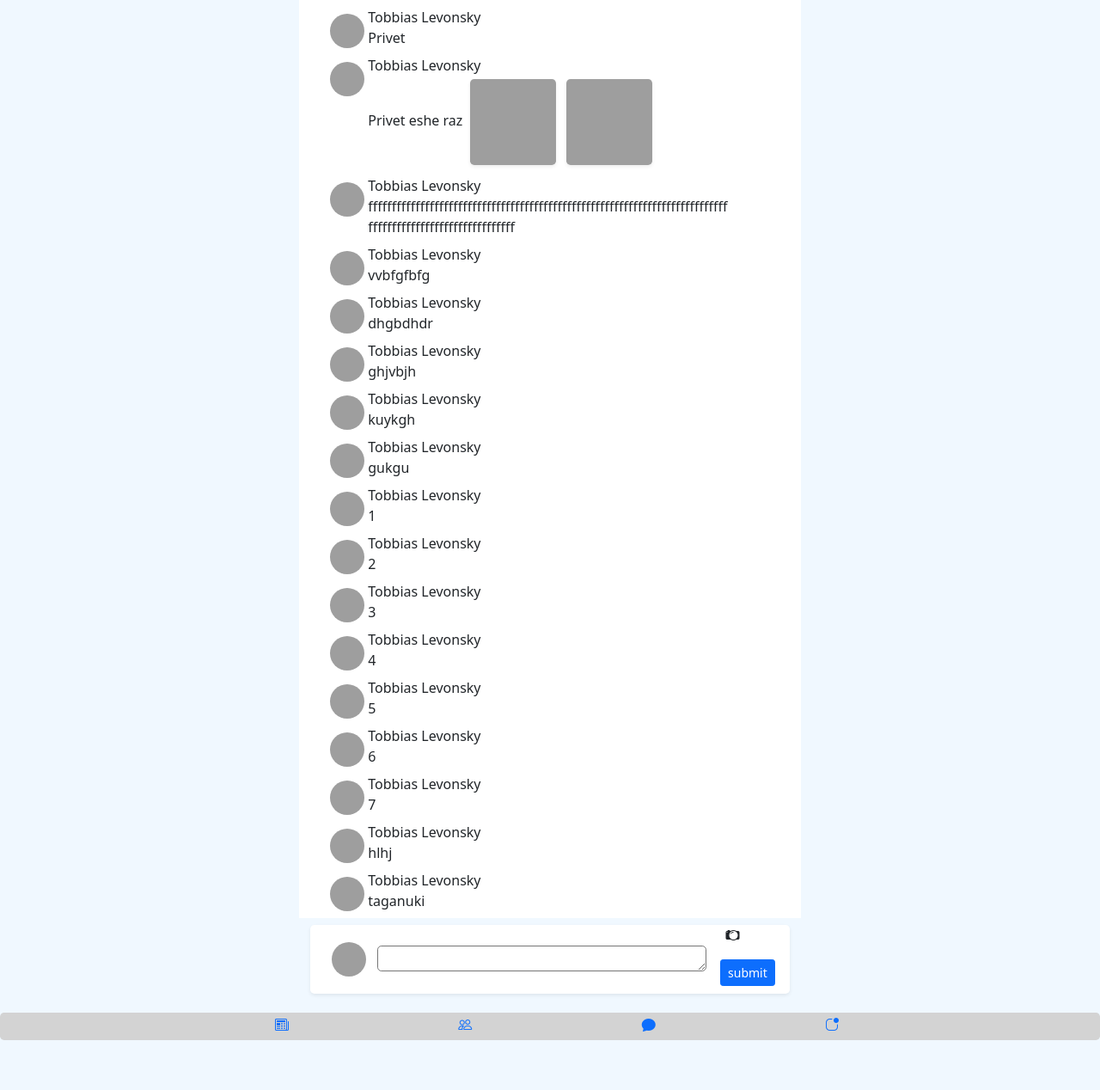
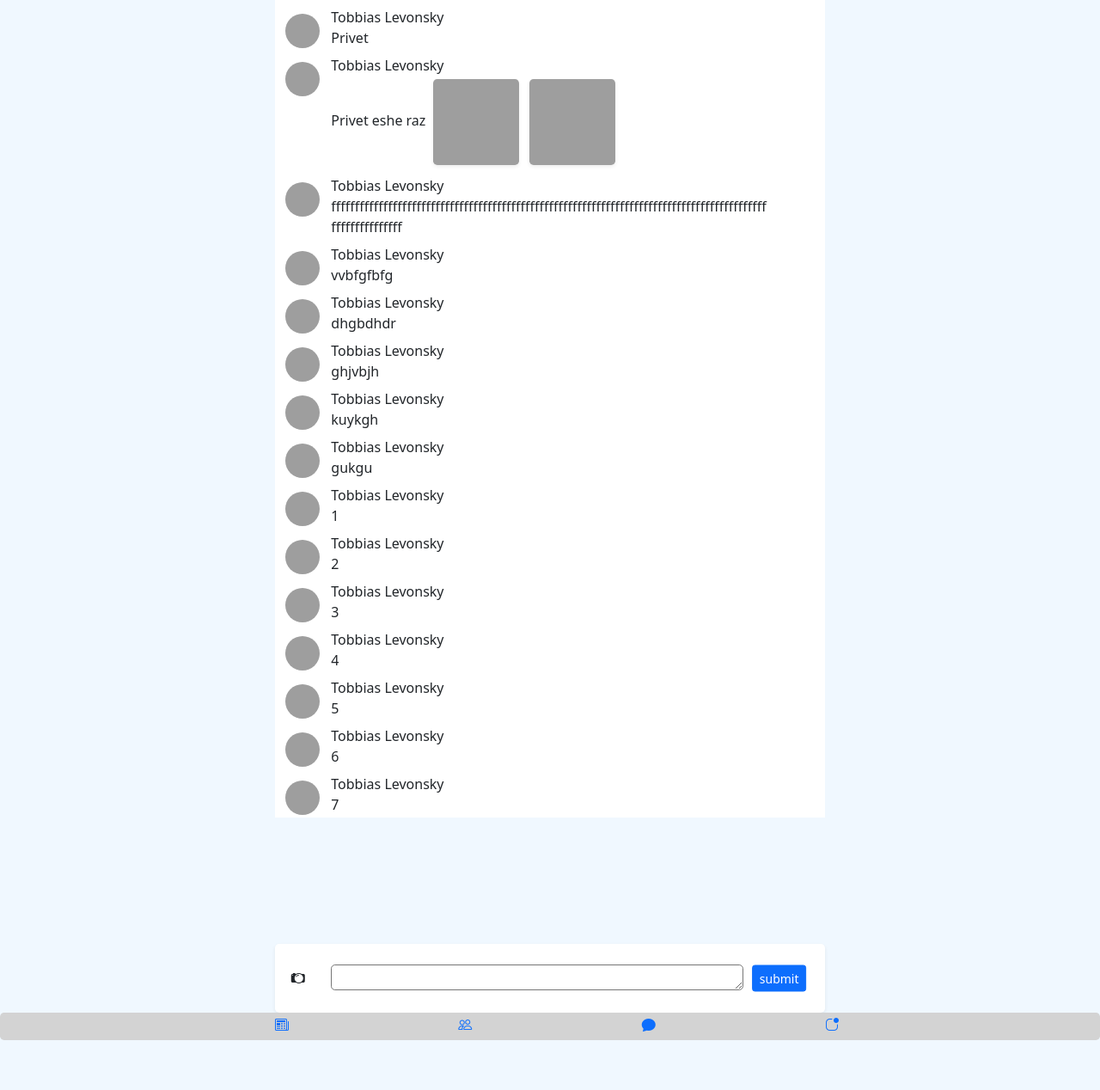
Before and after one commit to skyas123/JopNet, a Django app: page /dialogs/1 in a window 1280 px wide. Shown: the part 58-1326 px from the top of the page at 86% size. Run offline with Django 3.2, Linux system fonts and the light colour scheme; a user stored in the database is signed in; data comes from the database, SQL or seed files in the repository; both versions use the stored data as it was after the commit; some libraries are stand-ins or nearby versions; grey boxes are pictures that could not be loaded.

Commit message:
создал статический контейнер для сообщений

```diff
--- a/JPT/templates/JPT/Dialogs.html
+++ b/JPT/templates/JPT/Dialogs.html
@@ -15,7 +15,7 @@
                 <div class="row">
                     {%if dlg.listOfMembers.count == 2%}
                     {%if dlg.listOfMembers.first.pk == persons.pk %}
-                    <div class="col-1">
+                    <div class="col-1 my-auto">
                         <img src={{MEDIA_URL}}{{dlg.listOfMembers.last.user.persons.ava.photo}} class="rounded-circle mt-2" style="width: 40px; height: 40px;" alt="">
                     </div>
 
--- a/JPT/templates/JPT/dialog.html
+++ b/JPT/templates/JPT/dialog.html
@@ -2,10 +2,10 @@
 {%load static%}
 {% block content %}
 
-<div class="row">
 
 
-    <div class="col-8 offset-2 overflow-auto" id="chatlog" style="background-color:white;height:75%">
+
+    <div class="overflow-auto position-absolute col-lg-6 offset-lg-1 col-12 h-75" id="chatlog" style="background-color:white">
 
         {% for msg in messageList %}
 
@@ -43,33 +43,26 @@
 
 
 
-    </div>
 
-<div class="row m-2" style=" height:5rem"  oninput="auto_resize(this)">
 
- <form action="" method="POST" class="col-8 offset-2 shadow-sm rounded-3 position-relative"  style="background-color:white" enctype="multipart/form-data">
+
+
+ <form action="" method="POST" class="col-lg-6 offset-lg-1 col-12  shadow-sm rounded-3 position-absolute"  style="background-color:white;bottom:2rem" enctype="multipart/form-data">
 
       {% csrf_token %}
      <div class="container">
      <div class="row" style=" height:5rem">
 
      <div class="col-1 position-relative h-100">
-       <img src={{MEDIA_URL}}{{user.persons.ava.photo}} class=" position-absolute top-50 start-50 translate-middle rounded-circle" style="width: 40px; height: 40px;" alt="">
+      <label  for="photo"><i class="bi bi-camera2 position-absolute top-50 start-50 translate-middle"></i></label>
      </div>
 
     <div class="col-9 position-relative h-100">{{message.text}}</div>
 
     <div class="col-2 position-relative h-100">
+      <button class="btn btn-primary btn-sm  position-absolute top-50 start-50 translate-middle" name="submit">submit</button>
+    </div>
 
-      <div class="col-12 position-relative">
-      <label  for="photo"><i class="bi bi-camera2 position-absolute top-50 start-50 translate-middle"></i></label>
-      </div>
-
-      <div class="col-12 m-3">
-      <button class="btn btn-primary btn-sm" name="submit">submit</button>
-      </div>
-
-    </div>
      </div>
      </div>
      <script src= {% static 'AutoIncrementTextArea.js' %} ></script>
@@ -78,11 +71,6 @@
 
   </form>
 
-</div>
-
-<script>
 
 
-</script>
-
 {% endblock %}
--- a/JPT/templates/JPT/news.html
+++ b/JPT/templates/JPT/news.html
@@ -25,7 +25,7 @@
 </div>
 
 <div class="col-3">
- {{nw.author.first_name}} {{nw.author.last_name}}
+ {{nw.author.user.first_name}} {{nw.author.user.last_name}}
  <p>{{nw.date.day}}.{{nw.date.month}}.{{nw.date.year}} at {{nw.date.hour}}:{{nw.date.minute}}</p>
 </div>
 
```
Also changed, not shown: db.sqlite3.
